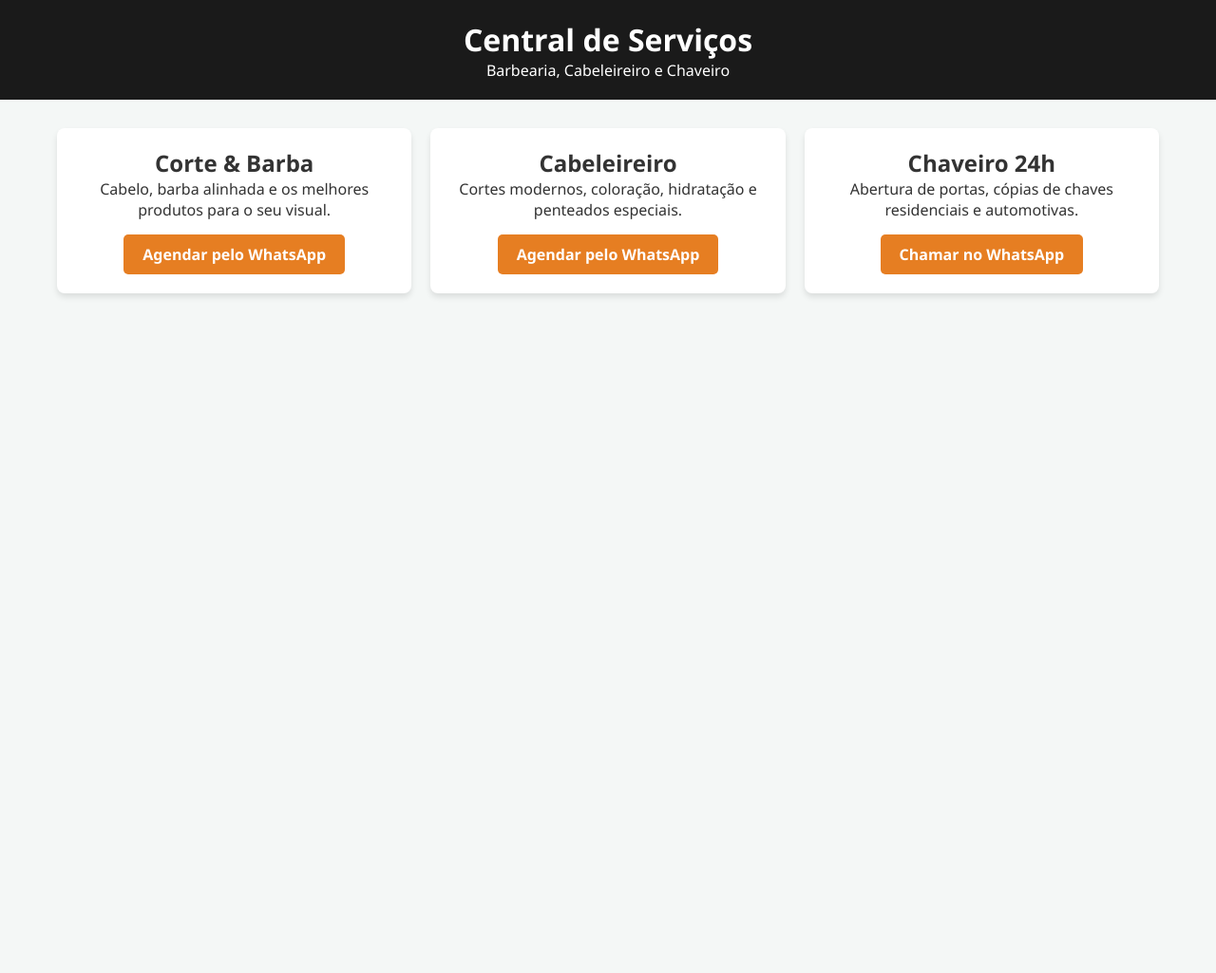
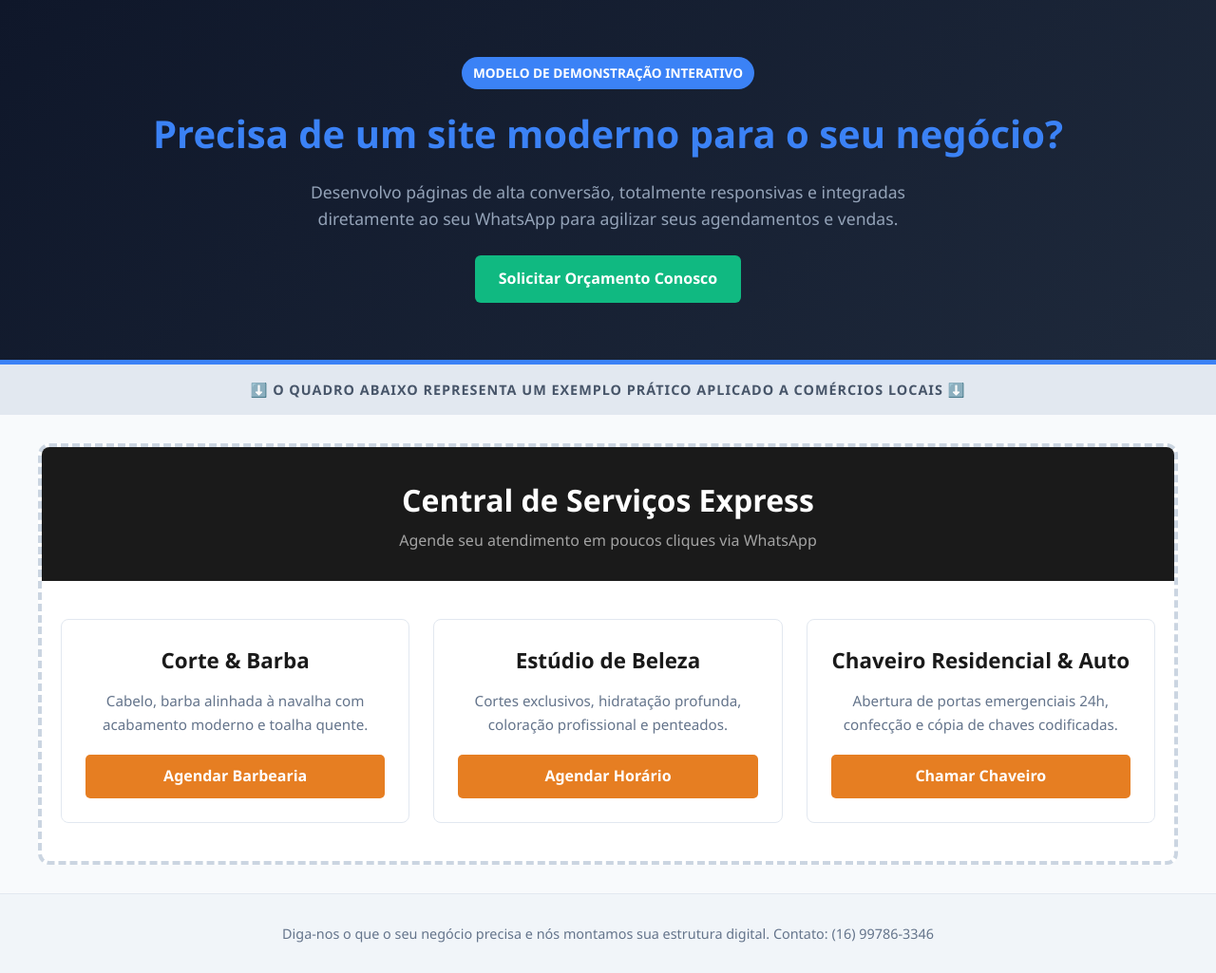
Before and after one commit to Rogersamacedo/site-servicos, a plain HTML site: page index.html in a window 1280 px wide. Shown: the whole page at 95% size. Before the commit the page ends 800 px from the top, so only its background shows below. Drawn offline with Linux system fonts and the light colour scheme.

Commit message:
refactor: melhora layout transformando em modelo comercial interativo

```diff
--- a/index.html
+++ b/index.html
@@ -3,42 +3,84 @@
 <head>
     <meta charset="UTF-8">
     <meta name="viewport" content="width=device-width, initial-scale=1.0">
-    <title>Central de Serviços</title>
+    <title>Rogério M. - Desenvolvimento Web & Modelos Comerciais</title>
     <style>
         * { margin: 0; padding: 0; box-sizing: border-box; font-family: 'Segoe UI', Tahoma, Geneva, Verdana, sans-serif; }
-        body { background-color: #f4f7f6; color: #333; }
-        header { background-color: #1a1a1a; color: #fff; padding: 20px; text-align: center; }
-        .container { max-width: 1200px; margin: 30px auto; padding: 0 20px; }
-        .services-grid { display: grid; grid-template-columns: repeat(auto-fit, minmax(280px, 1fr)); gap: 20px; }
-        .card { background: #fff; border-radius: 8px; box-shadow: 0 4px 6px rgba(0,0,0,0.1); padding: 20px; text-align: center; transition: transform 0.3s; }
-        .card:hover { transform: translateY(-5px); }
-        .btn-agendar { display: inline-block; background-color: #e67e22; color: #fff; padding: 10px 20px; text-decoration: none; border-radius: 5px; font-weight: bold; margin-top: 15px; }
+        body { background-color: #f8fafc; color: #1e293b; line-height: 1.6; }
+
+        /* Seção do Desenvolvedor (Seu Portfólio) */
+        .agency-banner { background: linear-gradient(135deg, #0f172a 0%, #1e293b 100%); color: #fff; padding: 60px 20px; text-align: center; border-bottom: 5px solid #3b82f6; }
+        .agency-banner h1 { font-size: 2.5rem; margin-bottom: 15px; color: #3b82f6; }
+        .agency-banner p { max-width: 700px; margin: 0 auto 25px; font-size: 1.1rem; color: #94a3b8; }
+        .badge { display: inline-block; background-color: #3b82f6; color: #fff; padding: 6px 12px; border-radius: 20px; font-size: 0.85rem; font-weight: bold; text-transform: uppercase; margin-bottom: 15px; }
+        .btn-agency { display: inline-block; background-color: #10b981; color: #fff; padding: 12px 25px; text-decoration: none; border-radius: 6px; font-weight: bold; transition: background 0.3s; }
+        .btn-agency:hover { background-color: #059669; }
+
+        /* Divisor de Demonstração */
+        .demo-divider { background-color: #e2e8f0; text-align: center; padding: 15px; font-weight: bold; color: #475569; text-transform: uppercase; letter-spacing: 1px; font-size: 0.9rem; }
+
+        /* Estilos do Modelo Comercial (O que o cliente final vê) */
+        .client-preview-container { border: 4px dashed #cbd5e1; margin: 30px auto; max-width: 1200px; border-radius: 12px; overflow: hidden; background: #fff; }
+        .demo-header { background-color: #1a1a1a; color: #fff; padding: 30px 20px; text-align: center; }
+        .demo-header h2 { font-size: 2rem; }
+        .demo-header p { color: #a3a3a3; font-size: 1rem; margin-top: 5px; }
+        .services-grid { display: grid; grid-template-columns: repeat(auto-fit, minmax(300px, 1fr)); gap: 25px; padding: 40px 20px; }
+        .card { background: #fff; border: 1px solid #e2e8f0; border-radius: 8px; padding: 25px; text-align: center; transition: transform 0.3s, box-shadow 0.3s; }
+        .card:hover { transform: translateY(-5px); box-shadow: 0 10px 15px -3px rgba(0,0,0,0.05); }
+        .card h3 { color: #1a1a1a; margin-bottom: 12px; font-size: 1.4rem; }
+        .card p { color: #64748b; font-size: 0.95rem; margin-bottom: 20px; }
+        .btn-agendar { display: inline-block; background-color: #e67e22; color: #fff; padding: 10px 20px; text-decoration: none; border-radius: 5px; font-weight: bold; transition: background 0.3s; width: 100%; }
         .btn-agendar:hover { background-color: #d35400; }
+
+        footer { text-align: center; padding: 30px; color: #64748b; font-size: 0.9rem; background-color: #f1f5f9; border-top: 1px solid #e2e8f0; }
     </style>
 </head>
 <body>
-    <header>
-        <h1>Central de Serviços</h1>
-        <p>Barbearia, Cabeleireiro e Chaveiro</p>
-    </header>
-    <div class="container">
+
+    <!-- BLOCO DA SUA AGÊNCIA DE DESENVOLVIMENTO -->
+    <section class="agency-banner">
+        <span class="badge">Modelo de Demonstração Interativo</span>
+        <h1>Precisa de um site moderno para o seu negócio?</h1>
+        <p>Desenvolvo páginas de alta conversão, totalmente responsivas e integradas diretamente ao seu WhatsApp para agilizar seus agendamentos e vendas.</p>
+        <a href="https://wa.me" target="_blank" class="btn-agency">Solicitar Orçamento Conosco</a>
+    </section>
+
+    <div class="demo-divider">⬇️ O quadro abaixo representa um exemplo prático aplicado a comércios locais ⬇️</div>
+
+    <!-- QUADRO DEMONSTRATIVO PARA O SEU CLIENTE VER -->
+    <main class="client-preview-container">
+        <header class="demo-header">
+            <h2>Central de Serviços Express</h2>
+            <p>Agende seu atendimento em poucos cliques via WhatsApp</p>
+        </header>
+
         <div class="services-grid">
+            <!-- Barbearia -->
             <div class="card">
-                <h2>Corte & Barba</h2>
-                <p>Cabelo, barba alinhada e os melhores produtos para o seu visual.</p>
-                <a href="https://wa.me" target="_blank" class="btn-agendar">Agendar pelo WhatsApp</a>
+                <h3>Corte & Barba</h3>
+                <p>Cabelo, barba alinhada à navalha com acabamento moderno e toalha quente.</p>
+                <a href="https://wa.me" target="_blank" class="btn-agendar">Agendar Barbearia</a>
             </div>
+
+            <!-- Cabeleireiro -->
             <div class="card">
-                <h2>Cabeleireiro</h2>
-                <p>Cortes modernos, coloração, hidratação e penteados especiais.</p>
-                <a href="https://wa.me" target="_blank" class="btn-agendar">Agendar pelo WhatsApp</a>
+                <h3>Estúdio de Beleza</h3>
+                <p>Cortes exclusivos, hidratação profunda, coloração profissional e penteados.</p>
+                <a href="https://wa.me" target="_blank" class="btn-agendar">Agendar Horário</a>
             </div>
+
+            <!-- Chaveiro -->
             <div class="card">
-                <h2>Chaveiro 24h</h2>
-                <p>Abertura de portas, cópias de chaves residenciais e automotivas.</p>
-                <a href="https://wa.me" target="_blank" class="btn-agendar">Chamar no WhatsApp</a>
+                <h3>Chaveiro Residencial & Auto</h3>
+                <p>Abertura de portas emergenciais 24h, confecção e cópia de chaves codificadas.</p>
+                <a href="https://wa.me" target="_blank" class="btn-agendar">Chamar Chaveiro</a>
             </div>
         </div>
-    </div>
+    </main>
+
+    <footer>
+        <p>Diga-nos o que o seu negócio precisa e nós montamos sua estrutura digital. Contato: (16) 99786-3346</p>
+    </footer>
+
 </body>
 </html>
```
